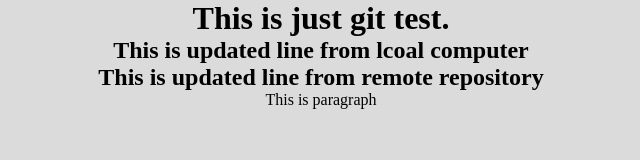
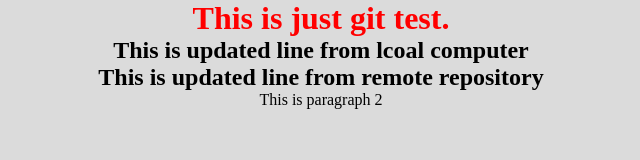
Before and after one commit to ismailciucse/git-test, a plain HTML site: page index.html in a window 1280 px wide. Shown: the whole page, without its empty margins (319-959 px from the left). Drawn offline with Linux system fonts and the light colour scheme.

Commit message:
update with 2 file changes

```diff
--- a/index.html
+++ b/index.html
@@ -11,7 +11,7 @@
     <h1>This is just git test.</h1>
     <h2>This is updated line from lcoal computer</h2>
     <h2>This is updated line from remote repository</h2>
-    <p>This is paragraph</p>
+    <p>This is paragraph 2</p>
 
 </body>
 </html>
--- a/style.css
+++ b/style.css
@@ -8,4 +8,5 @@ body {
 }
 h1 {
   text-align: center;
+  color: red;
 }
```
